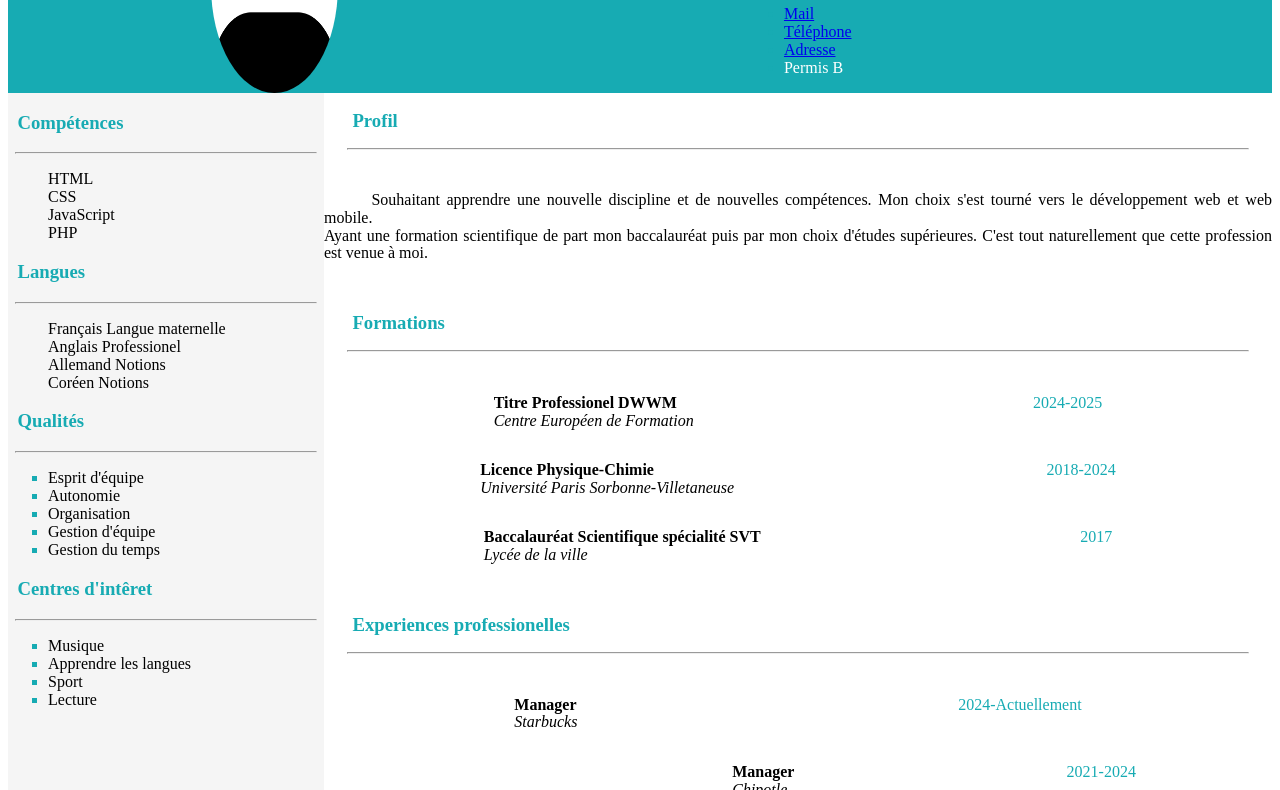
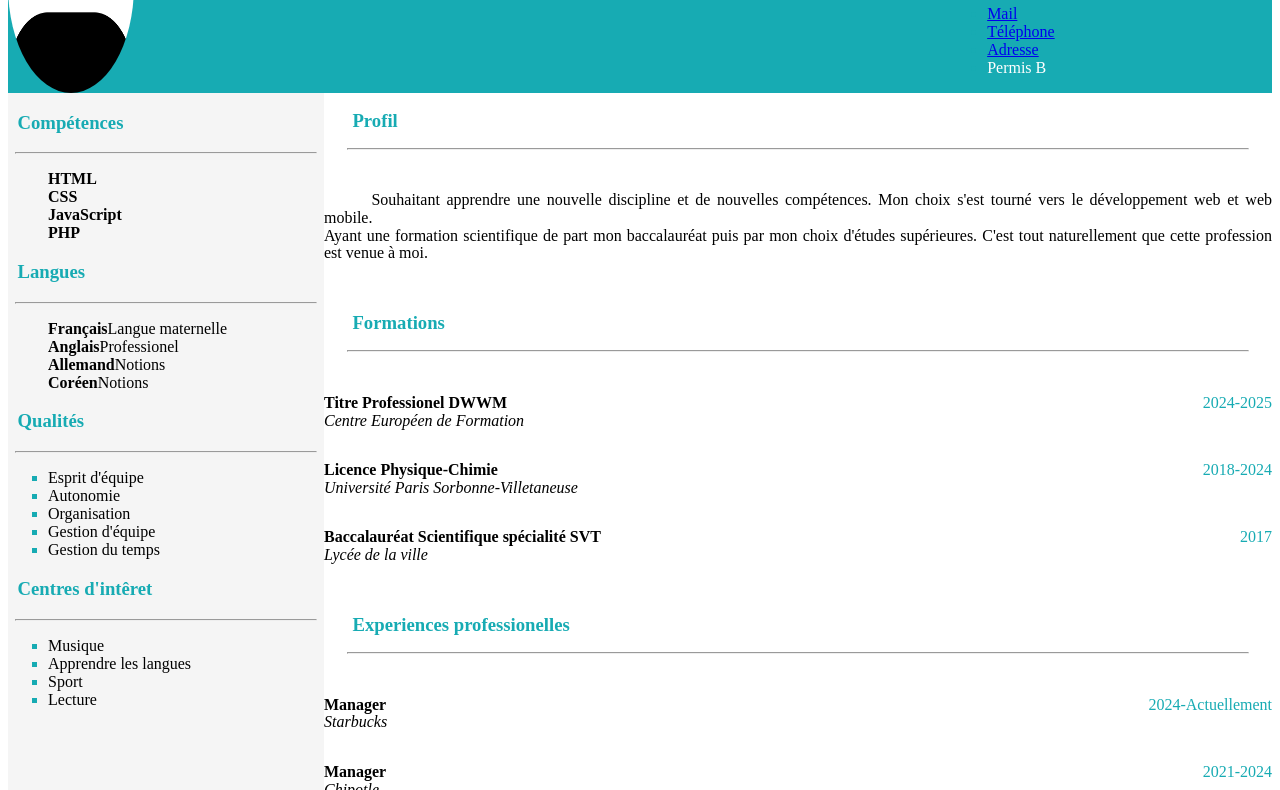
Before and after one commit to FaBo1235/BOIREAU_Fanny_Devoir_3_CV_HTML_CSS-, a plain HTML site: page index.html in a window 1280 px wide. Shown: the part 130-920 px from the top of the page. Drawn offline with Linux system fonts and the light colour scheme.

Commit message:
Add HTML basic file

```diff
--- a/asset/style/style.css
+++ b/asset/style/style.css
@@ -1,6 +1,6 @@
 header{
     display: flex;
-    justify-content: space-around;
+    justify-content: space-between;
     background-color: #17abb3;
     text-align: left;
     color: #fff;
@@ -9,6 +9,11 @@ header{
 @font-face{
     font-family: raleway;
     src: url(https://fonts.google.com/specimen/Raleway);
+}
+
+#id{
+    display: flex;
+    flex: 1;
 }
 
 hr{
@@ -58,14 +63,14 @@ footer{
 
 .date{
     color: #17abb3;
-    /*jdisplay: flex;
-    ustify-content: flex-end;
-    justify-items: flex-start;*/
+    display: flex;
+    flex: 1;
+    justify-content: flex-end;
 }
 
-#espace{
-    word-spacing: 10%;
-    list-style: none;
+.espace{
+    display: flex;
+    flex: 1;
 }
 
 .bleu{
@@ -98,7 +103,8 @@ li::marker{
 
 .hover:hover{
     background-color: #e3e3e3;
-    border-left: #17abb3;
+    border-left: solid;
+    border-color: #17abb3;
 }
 
 .hover{
--- a/index.html
+++ b/index.html
@@ -18,12 +18,14 @@
         <div>
             <h1>Fanny Boireau</h1>
             <h2>Développeur web et web mobile</h2>
+            <div id="tete">
             <ul>
                 <li id="mail"><a href="mailto:contact@gmail.com">Mail</a></li>
                 <li id="tel"><a target="_blank" href="tel:0606060606">Téléphone</a></li>
                 <li id="maps"><a  target="_blank" href="https://maps.app.goo.gl/zLym9xXCBLgQHDcF9">Adresse</a></li>
                 <li id="car">Permis B</li>
             </ul>
+            </div>
         </div>
     </header>
 
@@ -32,19 +34,21 @@
             <h3>Compétences</h3>
                 <hr>
                 <ul class="skills">
-                    <li class="">HTML <!--<input type="button" value="star"></li>-->
-                    <li class="">CSS</li>
-                    <li class="">JavaScript</li>
-                    <li class="">PHP</li>
+                    <li class=""><strong>HTML</strong><!--<input type="button" value="star">--></li>
+                    <li class=""><strong>CSS</strong></li>
+                    <li class=""><strong>JavaScript</strong></li>
+                    <li class=""><strong>PHP</strong></li>
                 </ul>
             <h3>Langues</h3>
                 <hr>
+                <div>
                 <ul id="espace">
-                    <li>Français Langue maternelle</li>
-                    <li>Anglais Professionel</li>
-                    <li>Allemand Notions</li>
-                    <li>Coréen Notions</li>
+                    <li class="espace"><strong>Français</strong>Langue maternelle</li>
+                    <li class="espace"><strong>Anglais</strong>  Professionel</li>
+                    <li class="espace"><strong>Allemand</strong>  Notions</li>
+                    <li class="espace"><strong>Coréen</strong>  Notions</li>
                 </ul>
+                </div>
             <h3>Qualités</h3>
                 <hr>
                 <ul class="bleu">
@@ -76,15 +80,15 @@
                 <br>
                 <div class="hover">
                 <p><strong>Titre Professionel DWWM</strong><br><i>Centre Européen de Formation</i></p>
-                <div class="date"><p>2024-2025</p></div>
+                <p class="date">2024-2025</p>
                 </div>
                 <div class="hover">
                 <p><strong>Licence Physique-Chimie</strong><br><i>Université Paris Sorbonne-Villetaneuse</i></p>
-                <div class="date"><p>2018-2024</p></div>
+                <p class="date">2018-2024</p>
                 </div>
                 <div class="hover">
                 <p><strong>Baccalauréat Scientifique spécialité SVT</strong><br><i>Lycée de la ville</i></p>
-                <div class="date"><p>2017</p></div>
+                <p class="date">2017</p>
                 </div>
                 <br>
             <h3>Experiences professionelles</h3>
@@ -92,12 +96,12 @@
                 <br>
                 <div class="hover">
                 <p><strong>Manager</strong><br><i>Starbucks</i></p>
-                <div class="date"><p>2024-Actuellement</p></div>
+                <p class="date">2024-Actuellement</p>
                 </div>
                 <div class="hover">
                 <br>
                 <p><strong>Manager</strong><br><i>Chipotle</i></p>
-                <div class="date"><p>2021-2024</p></div>
+                <p class="date">2021-2024</p>
                 </div>
         </div>
     </main>
```
